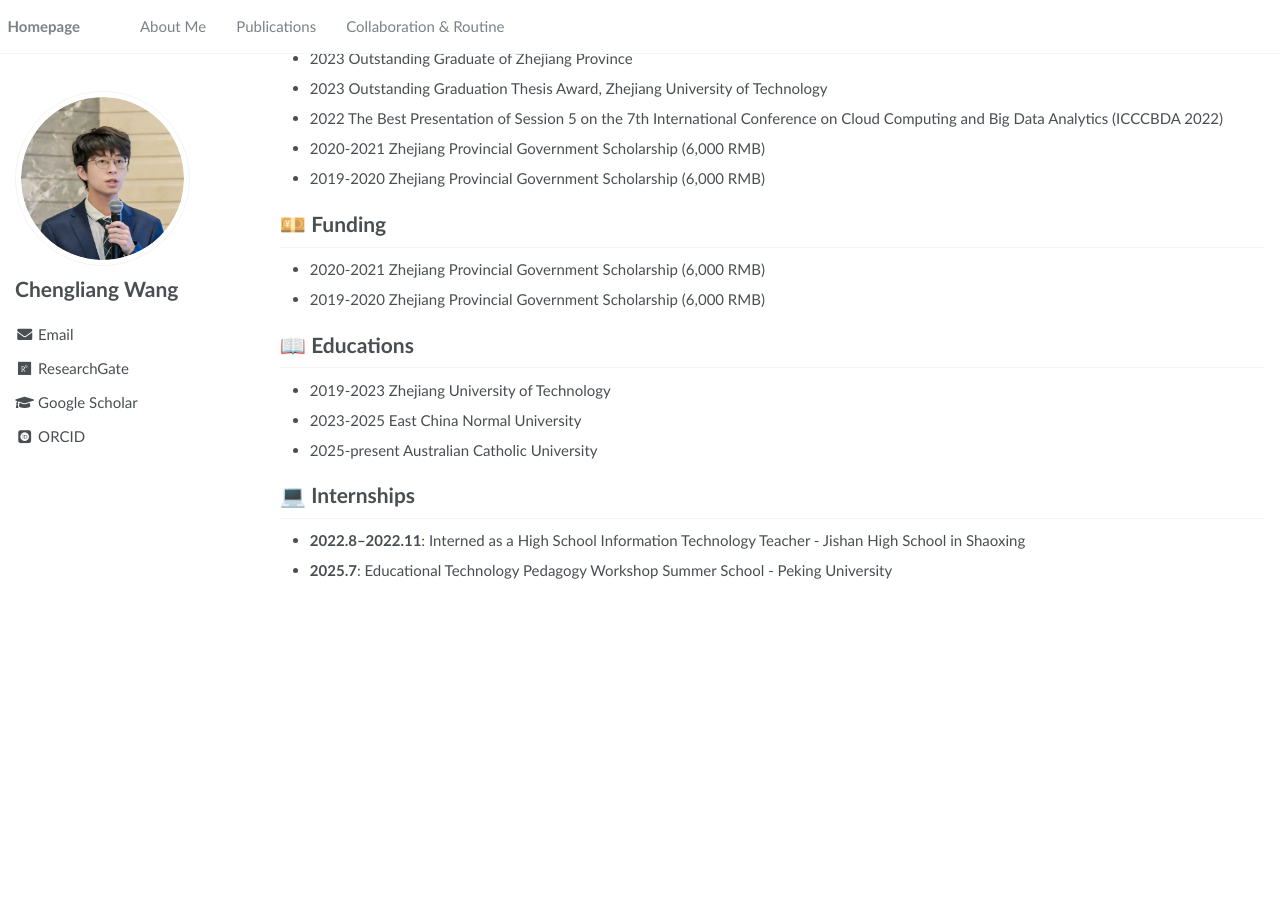
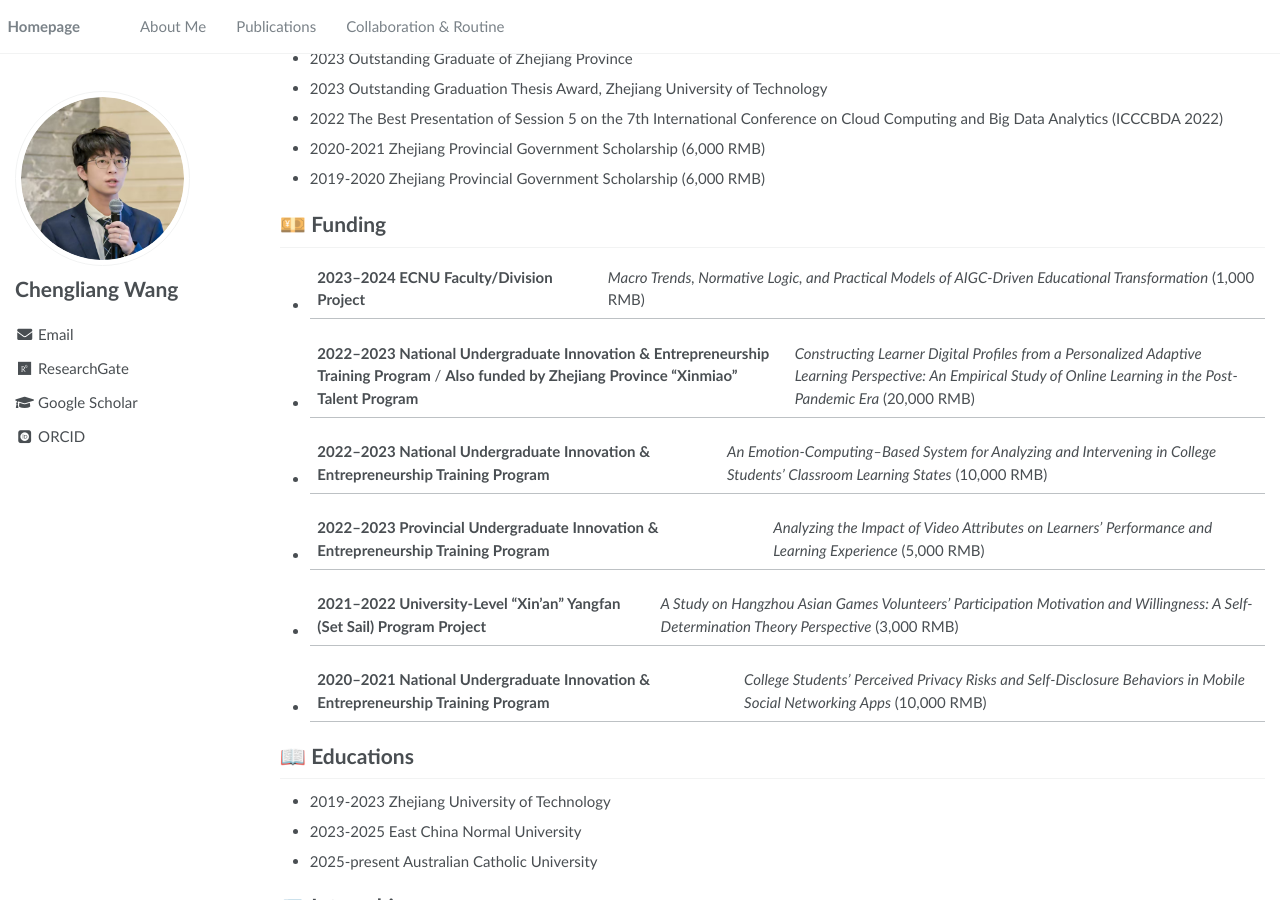
Before and after one commit to wcledutech/wcledutech.github.io, a Jekyll site: the page built from _pages/about.md, in a window 1280 px wide and 900 px high, scrolled down 570 px. Built offline with Jekyll 4.4.1, drawn with Linux system fonts in a browser that asks for light colours; some web fonts are replaced; before the commit the page ends 1167 px from its top, so only the background shows below that.

Commit message:
Update about.md

```diff
--- a/_pages/about.md
+++ b/_pages/about.md
@@ -40,8 +40,17 @@ His research interests include technology-supported programming instruction, dig
 - 2019-2020 Zhejiang Provincial Government Scholarship (6,000 RMB)
 
 # 💴 Funding
-- 2020-2021 Zhejiang Provincial Government Scholarship (6,000 RMB)
-- 2019-2020 Zhejiang Provincial Government Scholarship (6,000 RMB)
+* **2023–2024 ECNU Faculty/Division Project** | *Macro Trends, Normative Logic, and Practical Models of AIGC-Driven Educational Transformation*  (1,000 RMB)
+
+* **2022–2023 National Undergraduate Innovation & Entrepreneurship Training Program** / **Also funded by Zhejiang Province “Xinmiao” Talent Program** | *Constructing Learner Digital Profiles from a Personalized Adaptive Learning Perspective: An Empirical Study of Online Learning in the Post-Pandemic Era*  (20,000 RMB)
+
+* **2022–2023 National Undergraduate Innovation & Entrepreneurship Training Program** | *An Emotion-Computing–Based System for Analyzing and Intervening in College Students’ Classroom Learning States* (10,000 RMB)
+
+* **2022–2023 Provincial Undergraduate Innovation & Entrepreneurship Training Program** | *Analyzing the Impact of Video Attributes on Learners’ Performance and Learning Experience* (5,000 RMB)
+
+* **2021–2022 University-Level “Xin’an” Yangfan (Set Sail) Program Project** | *A Study on Hangzhou Asian Games Volunteers’ Participation Motivation and Willingness: A Self-Determination Theory Perspective*  (3,000 RMB)
+
+* **2020–2021 National Undergraduate Innovation & Entrepreneurship Training Program** | *College Students’ Perceived Privacy Risks and Self-Disclosure Behaviors in Mobile Social Networking Apps* (10,000 RMB)
 
 
 # 📖 Educations
```
